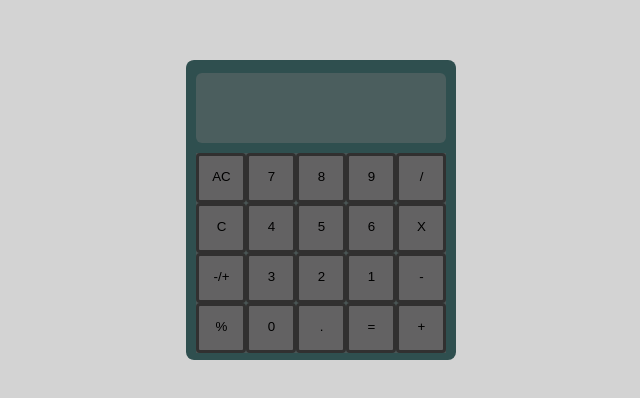
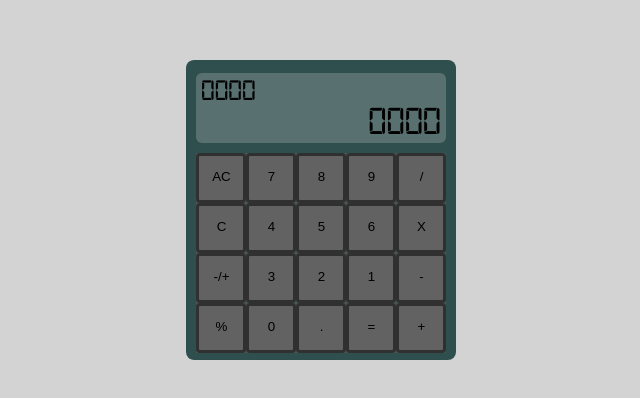
Before and after one commit to guvnor33/calculator, a plain HTML site: page index.html in a window 1280 px wide. Shown: the part 190-588 px from the top of the page, without its empty margins (319-959 px from the left). Drawn offline with Linux system fonts and the light colour scheme.

Commit message:
Finish setting up the HTML and CSS, add fonts

```diff
--- a/index.html
+++ b/index.html
@@ -11,7 +11,8 @@
 <body>
     <div class="wrapper">
         <div class="display-container">
-
+            <div class="upper-display">0000</div>
+            <div class="lower-display">0000</div>
         </div>
         <div class="button-container">
             <button class="btn" id="allclear">AC</button>
--- a/script.js
+++ b/script.js
@@ -0,0 +1,3 @@
+function operate(operator,num1,num2) {
+
+}
--- a/style.css
+++ b/style.css
@@ -1,3 +1,8 @@
+@font-face {
+    font-family: digital;
+    src: url(fonts/digital-7/digital-7.ttf);
+  }
+
 html {
     font-size: 20px;
 }
@@ -6,7 +11,6 @@ html {
     margin: 0;
     padding: 0;
     font-family: sans-serif;
-
 }
 
 body {
@@ -29,20 +33,33 @@ body {
     height: 300px;
     width: 270px;
     border-radius: 8px;
+    background-color: darkslategrey;
+}
 
-    background-color: darkslategrey;
-
-}
 .display-container {
-    /* padding: 5px; */
     margin: 5px;
     margin-bottom: 10px;
     height: 70px;
     width: 250px;
     border-radius: 6px;
-
-
-    background-color: rgb(75, 94, 94);
+    font-family: digital;
+    background-color: rgb(89, 112, 112);
+}
+.upper-display {
+    margin: 5px;
+    font-size: 30px;
+}
+.lower-display {
+    padding-top: 5px;
+    margin: 5px;
+    display: flex;
+    width: 240px;
+    height: 35px;
+    /* background-color: aqua; */
+    justify-content: end;
+    /* align-items: flex-end; */
+    font-family: digital;
+    font-size: 40px;
 }
 .btn {
     padding-bottom: 3px;
@@ -54,16 +71,9 @@ body {
     border-radius: 4px;
     width: 50px;
     height: 50px;
-
-    /* height: 35px;
-    width: 35px;
-    padding: 10px;
-    border-radius: 4px; */
     background-color: #636263;
-
 }
 
-/* Add a light grey background on mouse-over */
 .btn:hover {
     cursor: pointer;
     background-color: #6e6c6e;
@@ -71,13 +81,10 @@ body {
   .btn:active {
     transform: scale(0.93, 0.93);
     background-color: #8f8d8f;
-
-
   }
 .button-container {
     display: grid;
     /* margin:auto; */
     grid-template-columns: repeat(5, auto);
     background-color: rgb(74, 85, 85);
-
 }
```
Also changed, not shown: fonts/digital-7/digital-7 (italic).ttf (added), fonts/digital-7/digital-7 (mono italic).ttf (added), fonts/digital-7/digital-7.ttf (added).
